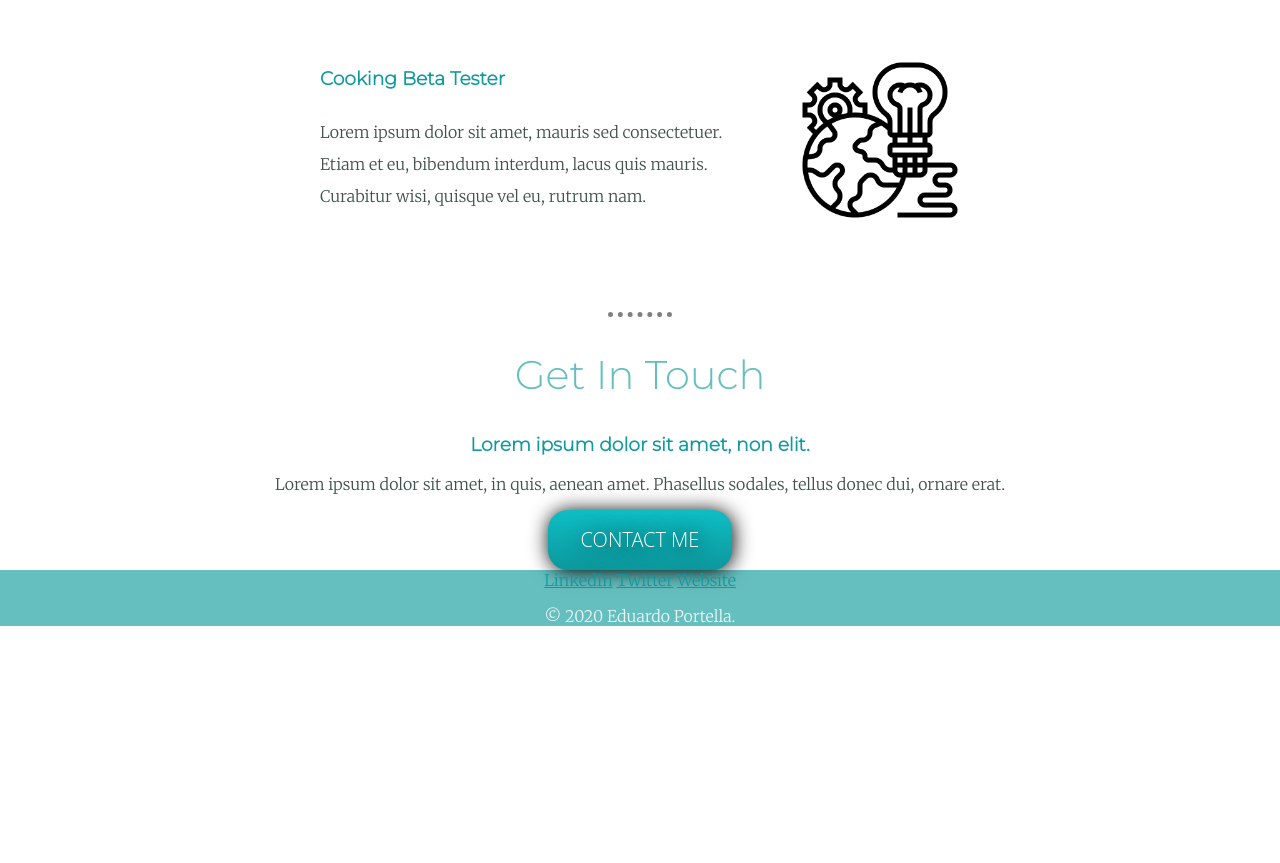
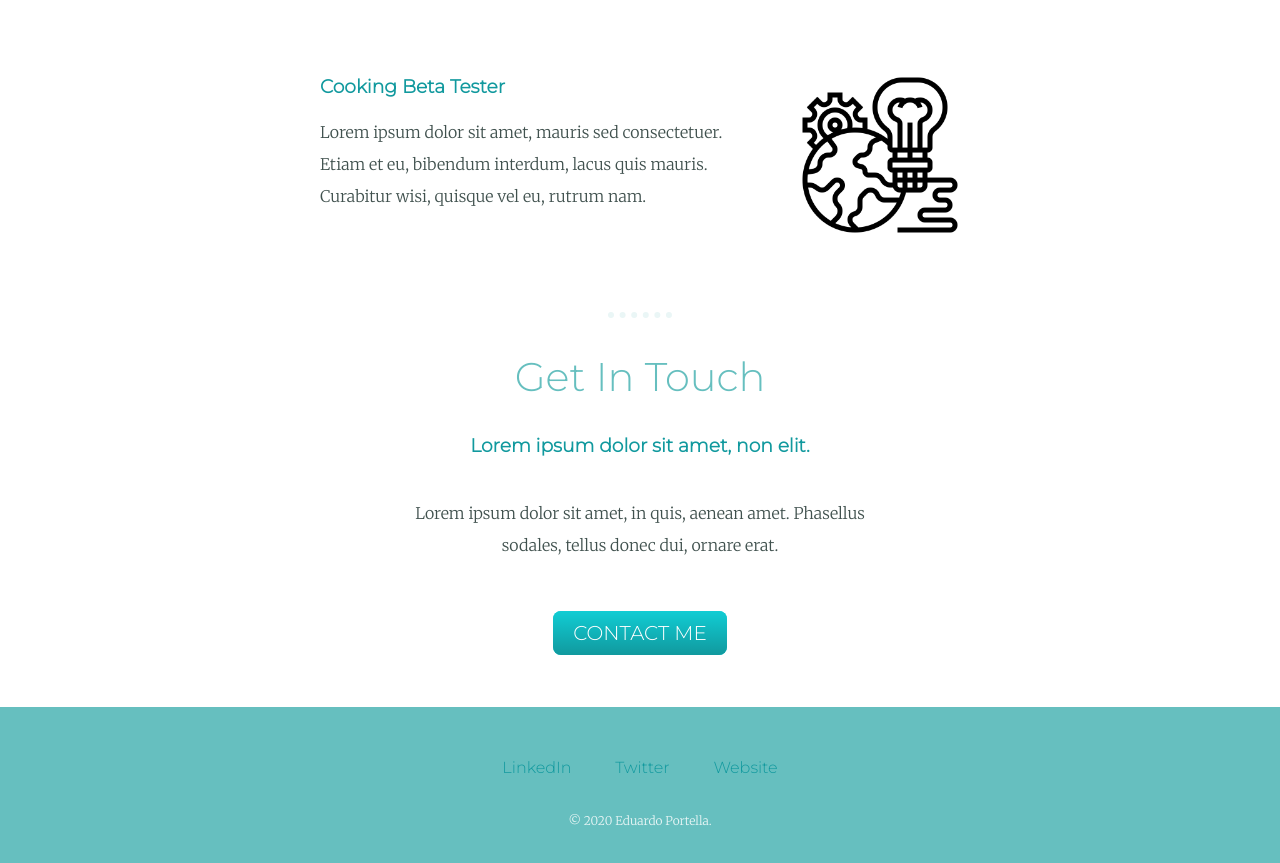
Before and after one commit to eduportella/cv-2, a plain HTML site: page index.html in a window 1280 px wide. Shown: the part 1309-2172 px from the top of the page. Before the commit the page ends 1951 px from the top, so only its background shows below. Drawn offline with Linux system fonts and the light colour scheme.

Commit message:
finished v0

```diff
--- a/css/styles.css
+++ b/css/styles.css
@@ -33,18 +33,27 @@ h3 {
 
 a {
   color:#11999E;
+  font-family: 'Montserrat',sans-serif;
+  margin: 10px 20px 10px;
+  text-decoration: none;
+}
+
+a:hover {
+  color: #EAF6F6;
 }
 
 p {
   color: #40514E;
+  line-height: 2;
 }
 
 hr {
 border-style: none;
 border-top-style: dotted;
-border-color: grey;
-border-width: 5px;
+border-color: #EAF6F6;
+border-width: 6px;
 width: 5%;
+margin:auto;
 }
 
 .top-container {
@@ -58,21 +67,28 @@ width: 5%;
 
 .bottom-container{
   background-color: #66BFBF;
+  padding: 50px 0 20px;
+}
+
+.contact-me{
+  margin-bottom: 62px;
 }
 
 .copyright {
   color:#EAF6F6;
+  font-size: 0.75rem;
+  padding: 20px 0 20px;
 }
 
 .bottom-cloud{
   position: absolute;
-  left: 300px;
+  left: 250px;
   bottom: 300px;
 }
 .top-cloud {
   position: absolute;
   right: 300px;
-  top: 50px;
+  top: 40px;
 }
 /* Ajustando a SkillRow */
 .skill-row {
@@ -80,7 +96,6 @@ width: 5%;
   /*margin: auto;  centerizar quando não é 100% voce pode centralizar com auto*/
   margin: 100px auto 100px auto; /* sempre começa pelo topo indo para direita como uam caixa top,direita,baixo,esquerda*/
   text-align: left;
-  line-height: 2;
 }
 
 .skill-img-a {
@@ -100,45 +115,45 @@ width: 5%;
   clear: left;
 }
 
+/* Mini bio */
+.mini-bio{
+  width: 30%;
+  margin: auto;
+}
+
+/* contact-message */
+.contact-message {
+  width: 40%;
+  margin: 40px auto 60px;
+}
+
 
 /* Botão gerado  */
 
 .btn {
-   background: #0EBEC4;
-   background-image: -webkit-linear-gradient(top, #0EBEC4, #0C979C);
-   background-image: -moz-linear-gradient(top, #0EBEC4, #0C979C);
-   background-image: -ms-linear-gradient(top, #0EBEC4, #0C979C);
-   background-image: -o-linear-gradient(top, #0EBEC4, #0C979C);
-   background-image: linear-gradient(to bottom, #0EBEC4, #0C979C);
-   -webkit-border-radius: 20px;
-   -moz-border-radius: 20px;
-   border-radius: 20px;
+   background: #11cdd4;
+   background-image: -webkit-linear-gradient(top, #11cdd4, #11999e);
+   background-image: -moz-linear-gradient(top, #11cdd4, #11999e);
+   background-image: -ms-linear-gradient(top, #11cdd4, #11999e);
+   background-image: -o-linear-gradient(top, #11cdd4, #11999e);
+   background-image: linear-gradient(to bottom, #11cdd4, #11999e);
+   -webkit-border-radius: 8px;
+   -moz-border-radius: 8px;
+   border-radius: 8px;
    color: #FFFFFF;
-   font-family: Open Sans;
-   font-size: 1.25rem;
+   font-family: 'Montserrat',sans-serif;
+   font-size: 20px;
    font-weight: 100;
-   box-shadow: 1px 1px 20px 0px #000000;
-   -webkit-box-shadow: 1px 1px 20px 0px #000000;
-   -moz-box-shadow: 1px 1px 20px 0px #000000;
-   text-shadow: 1px 1px 20px #000000;
    text-decoration: none;
-   display: inline-block;
-   cursor: pointer;
-   text-align: center;
-   width: 184px;
-   line-height: 3;
+   padding: 10px 20px 10px 20px;
 }
 
 .btn:hover {
-   border: solid #337FED 1px;
-   background: #1E62D0;
-   background-image: -webkit-linear-gradient(top, #1E62D0, #3D94F6);
-   background-image: -moz-linear-gradient(top, #1E62D0, #3D94F6);
-   background-image: -ms-linear-gradient(top, #1E62D0, #3D94F6);
-   background-image: -o-linear-gradient(top, #1E62D0, #3D94F6);
-   background-image: linear-gradient(to bottom, #1E62D0, #3D94F6);
-   -webkit-border-radius: 20px;
-   -moz-border-radius: 20px;
-   border-radius: 20px;
+   background: #30e3cb;
+   background-image: -webkit-linear-gradient(top, #30e3cb, #2bc4ad);
+   background-image: -moz-linear-gradient(top, #30e3cb, #2bc4ad);
+   background-image: -ms-linear-gradient(top, #30e3cb, #2bc4ad);
+   background-image: -o-linear-gradient(top, #30e3cb, #2bc4ad);
+   background-image: linear-gradient(to bottom, #30e3cb, #2bc4ad);
    text-decoration: none;
 }
--- a/index.html
+++ b/index.html
@@ -19,7 +19,7 @@
       <div class="profile">
         <img src="images/me.png" alt="foto-profile">
         <h2>Hello.</h2>
-        <p>I am an FrontEnd and Mobile developer, I love to code and create systems and innovations!.</p>
+        <p class="mini-bio">I am an FrontEnd and Mobile developer, I love to code and create systems and innovations!.</p>
       </div>
       <hr>
       <div class="skills">
@@ -39,16 +39,16 @@
       <div class="contact-me">
         <h2>Get In Touch</h2>
         <h3>Lorem ipsum dolor sit amet, non elit.</h3>
-        <p>Lorem ipsum dolor sit amet, in quis, aenean amet. Phasellus sodales, tellus donec dui, ornare erat.</p>
+        <p class="contact-message">Lorem ipsum dolor sit amet, in quis, aenean amet. Phasellus sodales, tellus donec dui, ornare erat.</p>
         <a class="btn" href="mailto:eduardo.portella@ewinfo.tech">CONTACT ME</a>
       </div>
     </div>
 
 
     <div class="bottom-container">
-      <a class="footer-link" href="https://www.linkedin.com/">LinkedIn</a>
+      <a class="footer-link" href="https://www.linkedin.com/in/eduardo-portella/">LinkedIn</a>
       <a class="footer-link" href="https://twitter.com/">Twitter</a>
-      <a class="footer-link" href="https://www.appbrewery.co/">Website</a>
+      <a class="footer-link" href="https://eduportella.github.io/">Website</a>
       <p class="copyright">© 2020 Eduardo Portella.</p>
     </div>
 
```
